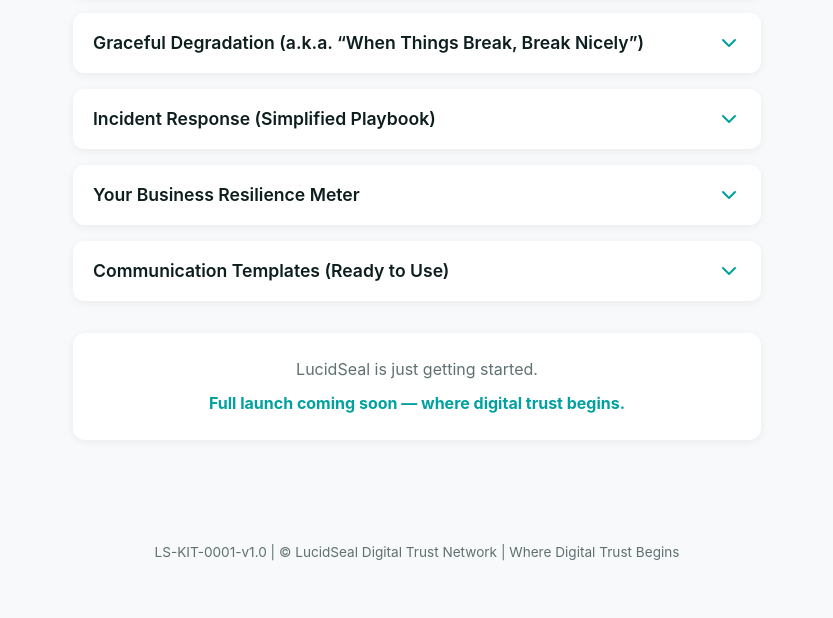
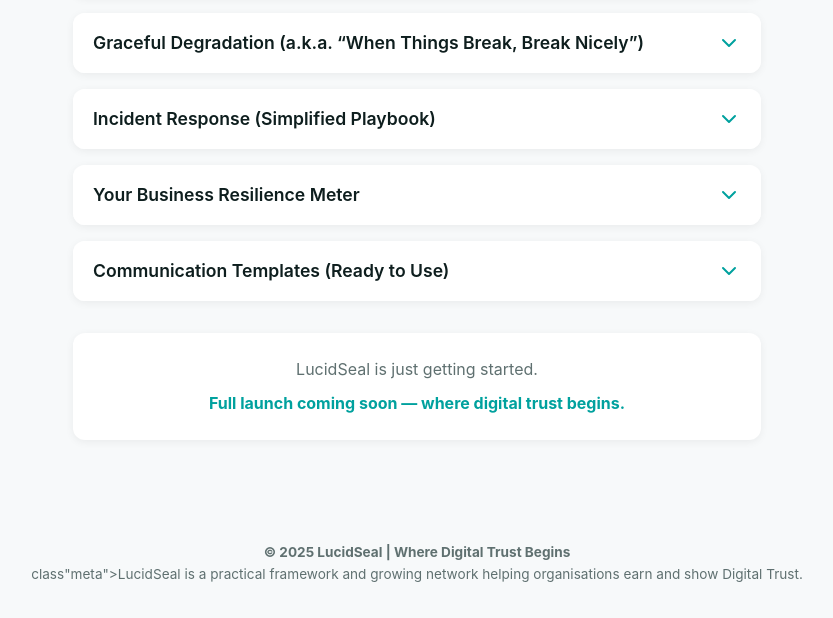
Before and after one commit to LucidSeal/lucidseal_resilience, a plain HTML site: page index.html in a window 1280 px wide. Shown: the part 545-1163 px from the top of the page, without its empty margins (223-1056 px from the left). Before the commit the page ends 1141 px from the top, so only its background shows below. Drawn offline with nearby package versions, Linux system fonts and the light colour scheme; some icons are missing.

Commit message:
Update index.html

```diff
--- a/index.html
+++ b/index.html
@@ -176,10 +176,12 @@
   </button>
 
   <footer>
+    <a class="icon-btn" href="https://www.linkedin.com/company/lucidseal" target="_blank" rel="noopener" aria-label="Linkedin"></a>
     <a class="icon-btn" href="https://github.com/lucidseal" target="_blank" rel="noopener" aria-label="GitHub">
       <i data-lucide="github"></i>
     </a>
-    <p class="meta">LS-KIT-0001-v1.0 | © LucidSeal Digital Trust Network | Where Digital Trust Begins</p>
+    <p class="meta"><strong>© 2025 LucidSeal  | Where Digital Trust Begins</strong></p>
+    <p> class"meta">LucidSeal is a practical framework and growing network helping organisations earn and show Digital Trust.</p>
   </footer>
 
   <script>
```
